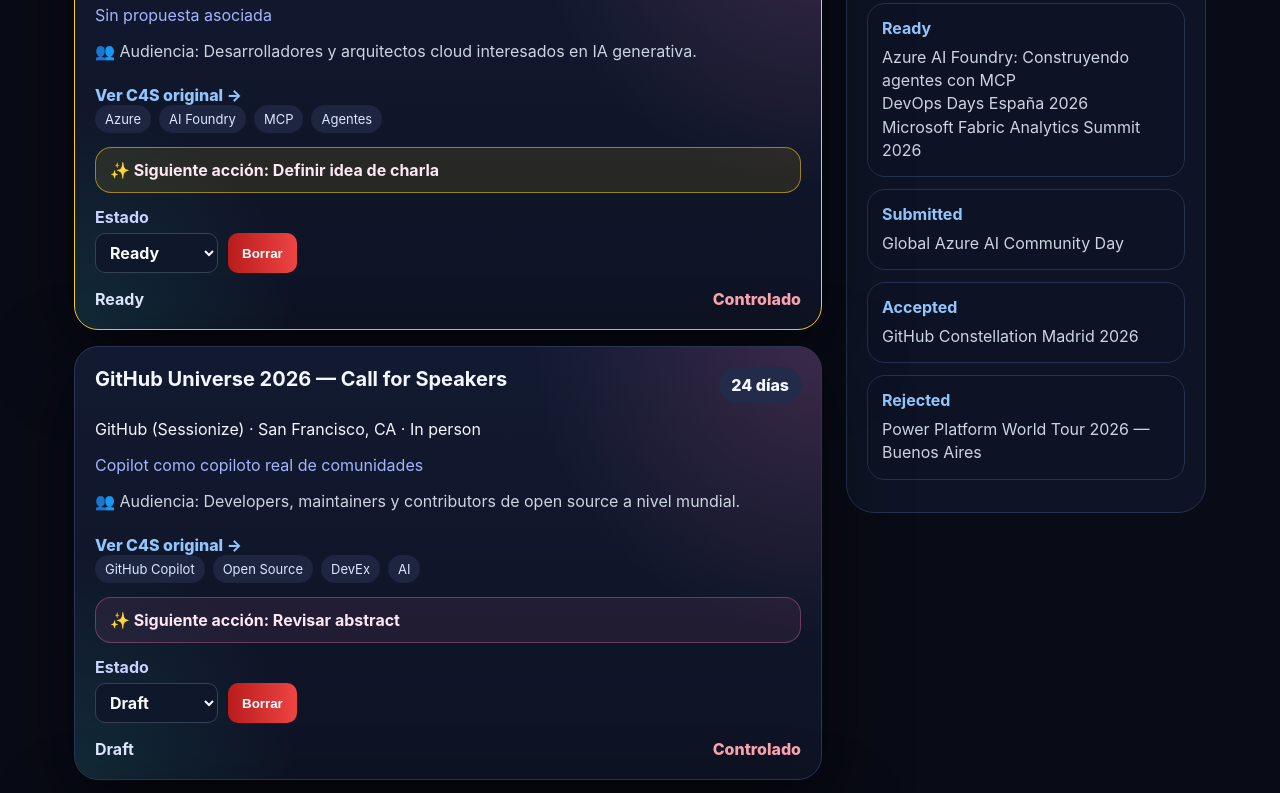
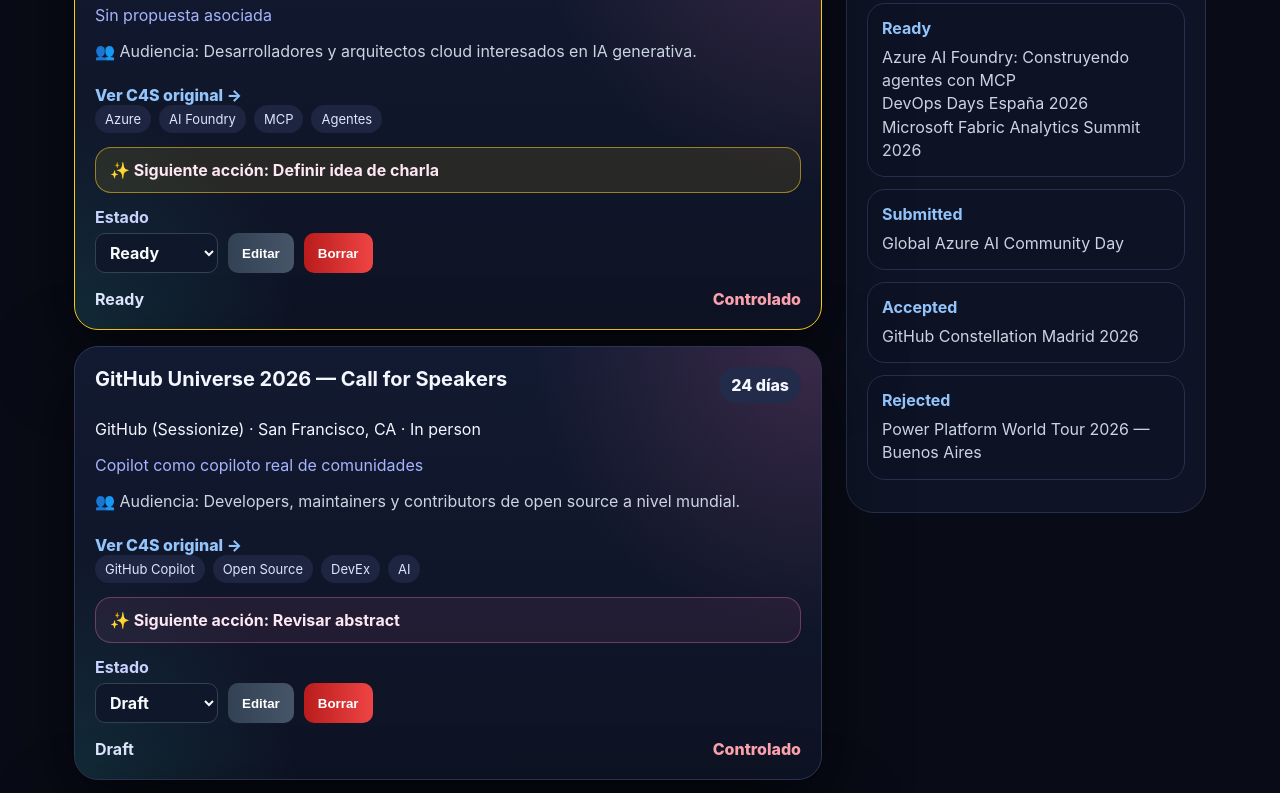
Before and after one commit to davidop/speaker-c4s-radar, a website built with Vite: page demo/index.html in a window 1280 px wide. Shown: the part 1070-1863 px from the top of the page. Built offline with nearby package versions, Linux system fonts and the light colour scheme.

Commit message:
feat(06-02): edit mode for calls with prefilled form and cancel flow

```diff
--- a/demo/src/main.js
+++ b/demo/src/main.js
@@ -19,6 +19,15 @@ const formatOptions = ['Remote', 'Hybrid', 'In person'];
 let selectedCommunity = 'Todas';
 let selectedStatus = 'Todos';
 let callsData = [...calls];
+let editingCallId = null;
+
+function escapeAttr(value) {
+  return String(value ?? '')
+    .replaceAll('&', '&amp;')
+    .replaceAll('"', '&quot;')
+    .replaceAll('<', '&lt;')
+    .replaceAll('>', '&gt;');
+}
 
 function daysLeft(deadline) {
   const diff = new Date(`${deadline}T00:00:00`) - today;
@@ -79,6 +88,7 @@ function render() {
   const nextDeadlines = callsData.filter(c => daysLeft(c.deadline) <= 14).length;
   const submitted = callsData.filter(c => c.status === 'Submitted').length;
   const withoutProposal = callsData.filter(c => !c.proposalId).length;
+  const editingCall = editingCallId ? callsData.find((c) => c.id === editingCallId) : null;
 
   const visibleCalls = filteredCalls();
   const communities = ['Todas', ...new Set(callsData.map(c => c.community))];
@@ -94,23 +104,24 @@ function render() {
       <button onclick="window.exportMarkdown()">Exportar plan</button>
     </section>
 
-    <section class="composer" aria-label="Añadir evento">
-      <h2>Añadir evento</h2>
+    <section class="composer ${editingCall ? 'is-editing' : ''}" aria-label="Añadir evento">
+      <h2>${editingCall ? 'Editar evento' : 'Añadir evento'}</h2>
       <form class="event-form" onsubmit="window.addCall(event)">
-        <input name="name" required placeholder="Nombre del evento" />
-        <input name="community" required placeholder="Comunidad" />
-        <input name="deadline" required type="date" />
-        <input name="city" required placeholder="Ciudad u Online" />
+        <input name="name" required placeholder="Nombre del evento" value="${escapeAttr(editingCall?.name)}" />
+        <input name="community" required placeholder="Comunidad" value="${escapeAttr(editingCall?.community)}" />
+        <input name="deadline" required type="date" value="${escapeAttr(editingCall?.deadline)}" />
+        <input name="city" required placeholder="Ciudad u Online" value="${escapeAttr(editingCall?.city)}" />
         <select name="format" required>
-          ${formatOptions.map(format => `<option value="${format}">${format}</option>`).join('')}
+          ${formatOptions.map(format => `<option value="${format}" ${format === editingCall?.format ? 'selected' : ''}>${format}</option>`).join('')}
         </select>
         <select name="status" required>
-          ${stateOrder.map(status => `<option value="${status}">${status}</option>`).join('')}
+          ${stateOrder.map(status => `<option value="${status}" ${status === editingCall?.status ? 'selected' : ''}>${status}</option>`).join('')}
         </select>
-        <input name="tags" placeholder="Tags separadas por coma" />
-        <input name="audience" placeholder="Audiencia" />
-        <input name="source" placeholder="URL del C4S" />
-        <button type="submit">Guardar evento</button>
+        <input name="tags" placeholder="Tags separadas por coma" value="${escapeAttr(editingCall?.tags?.join(', ') || '')}" />
+        <input name="audience" placeholder="Audiencia" value="${escapeAttr(editingCall?.audience || '')}" />
+        <input name="source" placeholder="URL del C4S" value="${escapeAttr(editingCall?.source || '')}" />
+        <button type="submit">${editingCall ? 'Guardar cambios' : 'Guardar evento'}</button>
+        ${editingCall ? '<button type="button" class="btn-secondary" onclick="window.cancelEditCall()">Cancelar edición</button>' : ''}
       </form>
       <p class="form-hint">Se guarda directamente en src/data/calls.json mientras corre npm run dev.</p>
     </section>
@@ -188,6 +199,7 @@ function card(call) {
             ${stateOrder.map(status => `<option value="${status}" ${status === call.status ? 'selected' : ''}>${status}</option>`).join('')}
           </select>
         </label>
+        <button type="button" class="btn-secondary" onclick="window.startEditCall('${call.id}')">Editar</button>
         <button type="button" class="danger" onclick="window.deleteCall('${call.id}')">Borrar</button>
       </div>
       <footer><b>${call.status}</b><em>${risk(call)}</em></footer>
@@ -205,6 +217,17 @@ window.setCommunityFilter = function setCommunityFilter(value) {
 };
 window.setStatusFilter = function setStatusFilter(value) {
   selectedStatus = value;
+  render();
+};
+
+window.startEditCall = function startEditCall(id) {
+  editingCallId = id;
+  render();
+  document.querySelector('.composer')?.scrollIntoView({ behavior: 'smooth', block: 'start' });
+};
+
+window.cancelEditCall = function cancelEditCall() {
+  editingCallId = null;
   render();
 };
 
@@ -276,6 +299,9 @@ window.exportMarkdown = function exportMarkdown() {
 window.addCall = async function addCall(event) {
   event.preventDefault();
   const formData = new FormData(event.target);
+  const isEditing = Boolean(editingCallId);
+  const endpoint = isEditing ? `/api/calls/${encodeURIComponent(editingCallId)}` : '/api/calls';
+  const method = isEditing ? 'PATCH' : 'POST';
   const payload = {
     name: String(formData.get('name') || '').trim(),
     community: String(formData.get('community') || '').trim(),
@@ -289,8 +315,8 @@ window.addCall = async function addCall(event) {
   };
 
   try {
-    const response = await fetch('/api/calls', {
-      method: 'POST',
+    const response = await fetch(endpoint, {
+      method,
       headers: { 'Content-Type': 'application/json' },
       body: JSON.stringify(payload)
     });
@@ -300,10 +326,13 @@ window.addCall = async function addCall(event) {
     }
 
     const savedCall = await response.json();
-    callsData = [...callsData, savedCall];
+    callsData = isEditing
+      ? callsData.map((call) => (call.id === editingCallId ? savedCall : call))
+      : [...callsData, savedCall];
+    editingCallId = null;
     event.target.reset();
     render();
-    alert(`Evento añadido: ${savedCall.name}`);
+    alert(isEditing ? `Evento actualizado: ${savedCall.name}` : `Evento añadido: ${savedCall.name}`);
   } catch {
     alert('No se pudo guardar el evento. Verifica que npm run dev esté activo.');
   }
--- a/demo/src/styles.css
+++ b/demo/src/styles.css
@@ -12,9 +12,11 @@ button { border: 0; border-radius: 999px; padding: 14px 22px; background: linear
 .kpi span { color: #9aa8d9; display: block; margin-bottom: 10px; }
 .kpi strong { font-size: 42px; }
 .composer { margin-bottom: 28px; border: 1px solid #26314f; border-radius: 24px; padding: 18px; background: rgba(11, 18, 36, 0.8); }
+.composer.is-editing { border-color: #60a5fa; box-shadow: 0 0 0 2px #60a5fa33 inset; }
 .event-form { display: grid; grid-template-columns: repeat(3, minmax(0, 1fr)); gap: 12px; }
 .event-form input, .event-form select { width: 100%; border: 1px solid #334155; border-radius: 12px; padding: 10px 12px; background: #0f172a; color: #f8fafc; font: inherit; }
 .event-form button { justify-self: start; }
+.btn-secondary { background: linear-gradient(90deg, #334155, #475569); }
 .form-hint { margin: 12px 0 2px; color: #cbd5e1; font-size: 14px; }
 .layout { display: grid; grid-template-columns: 1fr 360px; gap: 24px; }
 h2 { font-size: 28px; margin: 0 0 16px; }
```
